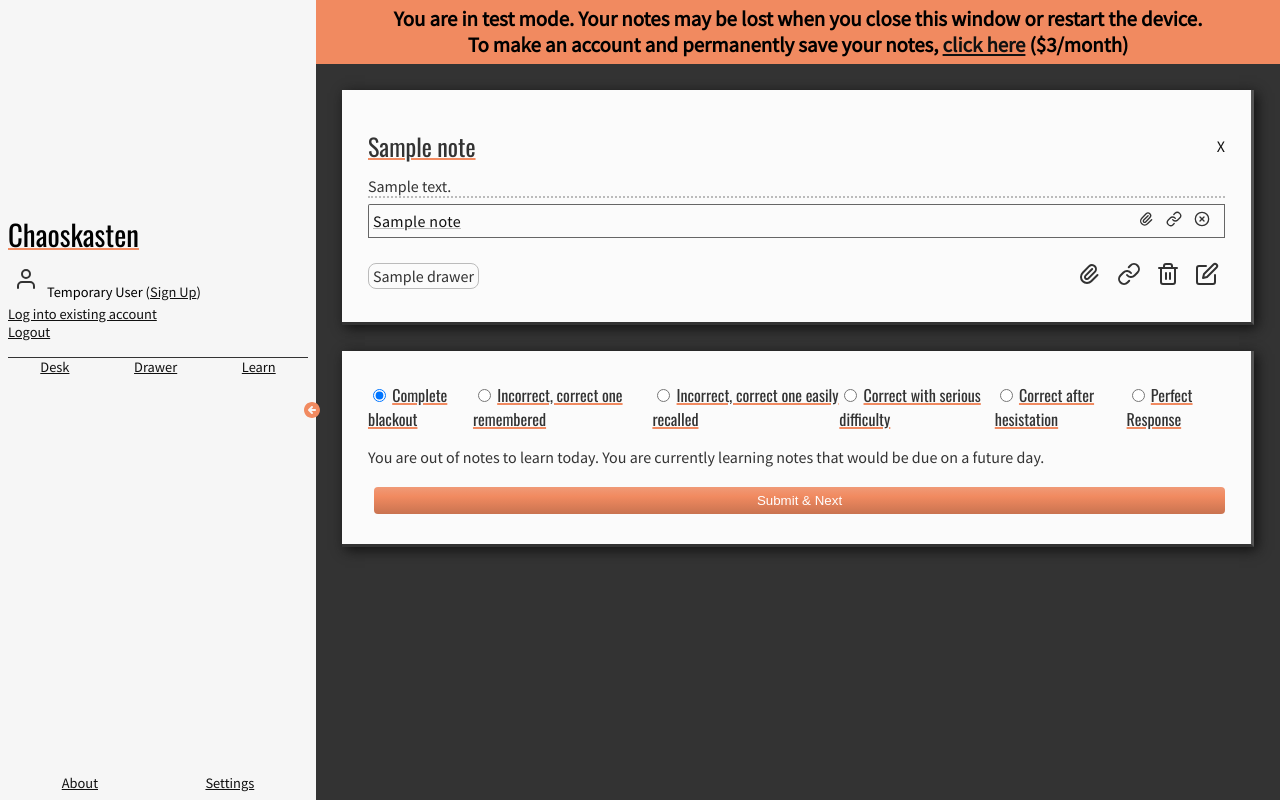
After one commit to koljapluemer/chaoskasten, a Django app: page /learning in a window 1280 px wide. The commit adds this page. Run offline with Django 3.2, Linux system fonts and the light colour scheme; a user stored in the database is signed in; tables that the repository leaves empty hold one stand-in row (values such as "Sample post"); some libraries are stand-ins or nearby versions.

Commit message:
basic learning queue working :)

```diff
--- a/main/models.py
+++ b/main/models.py
@@ -46,12 +46,24 @@
         super().save_model(request, obj, form, change)
 
 
+class LearningData(models.Model):
+    easiness = models.FloatField(null=True)
+    interval = models.IntegerField(null=True)
+    repetitions = models.IntegerField(null=True)
+    review_date = models.DateTimeField(null=True)
+
+    profile = models.ForeignKey('Profile', on_delete=models.CASCADE)
+
+
+
 class Note(models.Model):
     profile = models.ForeignKey('Profile', on_delete=models.CASCADE)
     title = models.CharField(max_length=200)
     content = models.TextField(blank="true", null="true")
     reference = models.ManyToManyField('self')
     drawer = models.ForeignKey('Drawer', on_delete=models.CASCADE, null=True)
+
+    learning_data = models.OneToOneField(LearningData, null=True, on_delete=models.SET_NULL)
 
     def isNoteOpen(self):
         if self.openNotes.all().count() == 0:
@@ -67,6 +79,9 @@
     pinnedNotes = models.ManyToManyField('Note', related_name="pinnedNotes", blank=True)
     recentNotes = models.ManyToManyField('Note', related_name="recentNotes", blank=True, through='CollectionHistory')
     noteConnectionSender = models.ForeignKey('Note', null=True, on_delete=models.SET_NULL)
+
+    learning_objects = models.ManyToManyField('LearningData', blank=True)
+
 
     pinnedNotesPageNr = models.IntegerField(default = 1)
     recentNotesPageNr = models.IntegerField(default = 1)
--- a/main/templates/drawerView.html
+++ b/main/templates/drawerView.html
@@ -35,6 +35,8 @@
     <nav class="flex-around">
       <a href="/notes">Desk</a>
       <a href="/drawerView">Drawer</a>
+      <a href="/learning">Learn</a>
+
     </nav>
   </header>
   <div id="notes-sections">
--- /dev/null
+++ b/main/templates/learning/queue.html
@@ -0,0 +1,123 @@
+{% extends 'boilerplate/base.html' %}
+{% load i18n lazysignup_tags %}
+
+
+
+{% block sidebar %}
+
+<div id="sidebar">
+  <a href="/sidebar">
+    <img src="static/ico/sm-arrow-circle-left.svg" alt="<" class="sidebar-manager" id="sidebar-collapse">
+  </a>
+
+
+  <header class="notes-sidebar">
+    <h1>Chaoskasten</h1>
+    <nav class="nav-header">
+      <li id="user">
+        {% if user.is_authenticated %}
+        <img src="static/ico/user.svg" alt="User" class="icon title-icon">
+        {% if not user|is_lazy_user %}
+        <a href="/profile">{{ user.username }}</a> (<a href="{% url 'logout' %}">logout</a>)
+        {% else %}
+        Temporary User (<a href="/convert">Sign Up</a>) <br>
+        <div class="spacer"></div>
+        <a href="{% url 'login' %}">Log into existing account</a> <br>
+        <a href="{% url 'logout' %}">Logout</a>
+        {% endif %}
+        {% else %}
+        <div class="spacer"></div>
+        <a href="{% url 'login' %}">login</a>
+        {% endif %}
+      </li>
+
+    </nav>
+    <nav class="flex-around">
+      <a href="/notes">Desk</a>
+      <a href="/drawerView">Drawer</a>
+      <a href="/learning">Learn</a>
+    </nav>
+  </header>
+
+  <div></div>
+
+
+
+  <footer class="notes-sidebar">
+
+    <nav class="nav-footer">
+
+      <li>
+        <a href="/about">About</a>
+      </li>
+      <li>
+        <a href="/settings">Settings</a>
+      </li>
+
+    </nav>
+  </footer>
+</div>
+{% endblock %}
+
+{% block content %}
+{% if user|is_lazy_user %}
+<div class="warning">
+  You are in test mode. Your notes may be lost when you close this window or restart the device. <br>
+  To make an account and permanently save your notes, <a href="/convert">click here</a> ($3/month)
+</div>
+{% endif %}
+<div class="note">
+  {% include 'widgets/note.html' with parentnote=note %}
+</div>
+
+<div class="note">
+  <form action="" method="post" class="">
+    {% csrf_token %}
+    {{ form }}
+    <input type="hidden"  id="note-id" name="note-id" value="{{note.id}}">
+    <div class="form-buttons" id="quality-rating">
+
+      <span>
+        <input type="radio" name="easiness" id="0" value="0" checked="checked">
+        <label for="0">Complete blackout</label>
+      </span>
+
+      <span>
+        <input type="radio" name="easiness" id="1" value="1">
+        <label for="1">Incorrect, correct one remembered</label>
+      </span>
+
+      <span>
+        <input type="radio" name="easiness" id="2" value="2">
+        <label for="2">Incorrect, correct one easily recalled</label>
+      </span>
+
+      <span>
+        <input type="radio" name="easiness" id="3" value="3">
+        <label for="3">Correct with serious difficulty</label>
+      </span>
+
+      <span>
+        <input type="radio" name="easiness" id="4" value="4">
+        <label for="4">Correct after hesistation</label>
+      </span>
+
+      <span>
+        <input type="radio" name="easiness" id="5" value="5">
+        <label for="5">Perfect Response</label>
+      </span>
+
+    </div>
+    <p>
+      {% if not has_learning_items_left %}
+      You are out of notes to learn today. You are currently learning notes that would be due on a future day.
+      {% endif %}
+    </p>
+    <button type="submit" value="Submit" class="button-primary form-submit">Submit & Next</button>
+
+  </form>
+</div>
+
+
+
+{% endblock %}
--- a/main/templates/notes.html
+++ b/main/templates/notes.html
@@ -38,6 +38,7 @@
     <nav class="flex-around">
       <a href="/notes">Desk</a>
       <a href="/drawerView">Drawer</a>
+      <a href="/learning">Learn</a>
     </nav>
   </header>
   <div id="notes-sections">
--- a/main/urls.py
+++ b/main/urls.py
@@ -73,4 +73,7 @@
 
     # yet another attempt to stripe
     path('payment_form', views.payment_form),
+
+    # Learning
+    path('learning', views.learning_queue),
 ]
--- a/main/views/__init__.py
+++ b/main/views/__init__.py
@@ -5,3 +5,4 @@
 from .upDown import *
 from .users import *
 from .drawerView import *
+from .learning import *
--- /dev/null
+++ b/main/views/learning.py
@@ -0,0 +1,74 @@
+from django.shortcuts import render, redirect
+from django.db.models import Q
+from ..models import *
+
+from supermemo2 import SMTwo, mon_day_year
+from django.utils.timezone import localtime, now
+
+
+def learning_queue(request):
+    profile = request.user.profile
+    collection = profile.collection
+
+    print("_________")
+    for o in LearningData.objects.filter(profile=profile):
+        print(o.note.title)
+        print(o.easiness)
+        print(o.review_date)
+        print("_________")
+
+    # handle form submittal
+    # meaning the user answering how hard a given note was
+    if request.method == 'POST':
+        # print(request.POST["note-id"] + ": " + request.POST["easiness"])
+        old_note = Note.objects.get(id=int(request.POST["note-id"]))
+        old_learning_object = old_note.learning_data
+        print("TITLE OF PARENT: ", old_learning_object.note.title)
+        # check whether the card already has learning data, act accordingly
+        review = ""
+        if old_learning_object.easiness:
+            print("exists")
+            review = SMTwo(
+                old_learning_object.easiness,
+                old_learning_object.interval,
+                old_learning_object.repetitions
+            ).review(int(request.POST["easiness"]))
+        else:
+            print("new")
+            review = SMTwo.first_review(int(request.POST["easiness"]))
+
+        print(review)
+
+        old_learning_object.easiness = review.easiness
+        old_learning_object.interval = review.interval
+        old_learning_object.repetitions = review.repetitions
+        old_learning_object.review_date = review.review_date
+        print("SAVE: ", old_learning_object.save())
+        old_note.save()
+        print("CHECK VIA NOTE: ", old_note.learning_data.easiness)
+
+        return redirect ("/learning")
+
+    # handle getting of new note
+
+    has_learning_items_left = True
+
+    today = localtime(now()).date()
+    # try getting todays data, otherwise just get all, sorted by date
+    learning_objects = LearningData.objects.filter(review_date = today, profile=profile)
+    print(today)
+    if not learning_objects:
+        learning_objects = LearningData.objects.filter(profile=profile).order_by('review_date')
+        has_learning_items_left = False
+
+    learning_object = learning_objects.first()
+
+    note = learning_object.note
+
+
+    context = {
+        'note': note,
+        'has_learning_items_left': has_learning_items_left
+    }
+
+    return render(request, 'learning/queue.html', context)
--- a/requirements.txt
+++ b/requirements.txt
@@ -17,3 +17,4 @@
 sqlparse==0.3.0
 stripe==2.43.0
 urllib3==1.26.3
+supermemo2==2.0.0
```
Also changed, not shown: main/static/css/styles.css (+9 -0 lines), main/views/main.py (+11 -2 lines), chaosnotes.sqlite3, main/migrations/0011_auto_20210329_1658.py (added), main/migrations/0012_collection_learning_objects.py (added), main/migrations/0013_auto_20210329_1820.py (added), main/migrations/0014_learningdata_profile.py (added).
